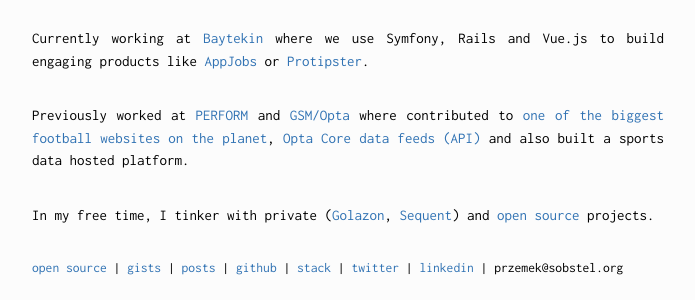
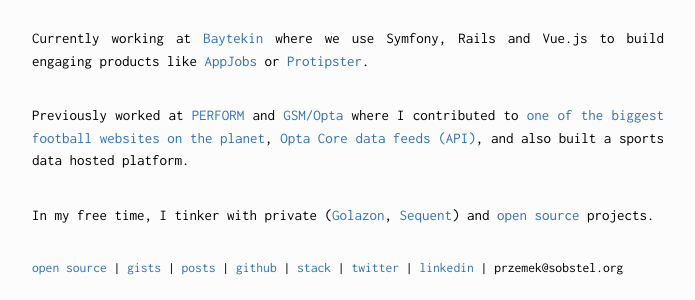
Before and after one commit to sobstel/sobstel.github.com, a Jekyll site: the page built from index.html, in a window 1280 px wide. Shown: the part 179-479 px from the top of the page, without its empty margins (292-987 px from the left). Built offline with Jekyll 4.4.1, drawn with Linux system fonts in a browser that asks for light colours.

Commit message:
fix typos

```diff
--- a/index.html
+++ b/index.html
@@ -20,8 +20,8 @@
 
 <p>
   Previously worked at <a href="http://www.performgroup.com/">PERFORM</a> and <a href="http://www.globalsportsmedia.com/">GSM/Opta</a>
-  where contributed to <a href="http://www.soccerway.com/">one of the biggest football websites on the planet</a>,
-  <a href="http://client.core.optasports.com/">Opta Core data feeds (API)</a> and also built a sports data hosted platform.
+  where I contributed to <a href="http://www.soccerway.com/">one of the biggest football websites on the planet</a>,
+  <a href="http://client.core.optasports.com/">Opta Core data feeds (API)</a>, and also built a sports data hosted platform.
 </p>
 
 <p>
```
